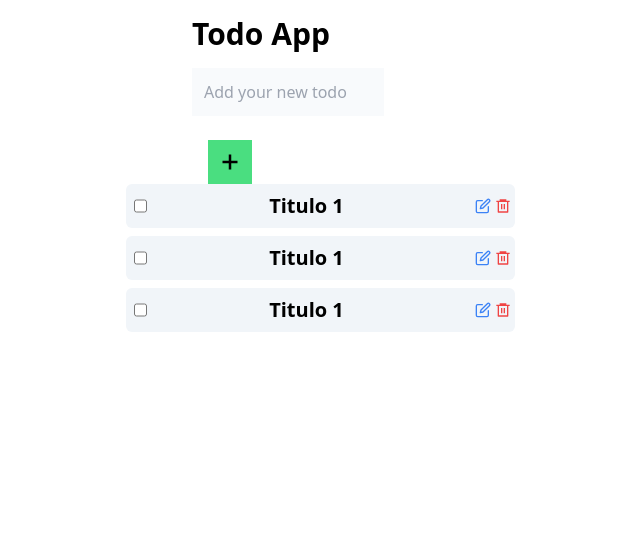
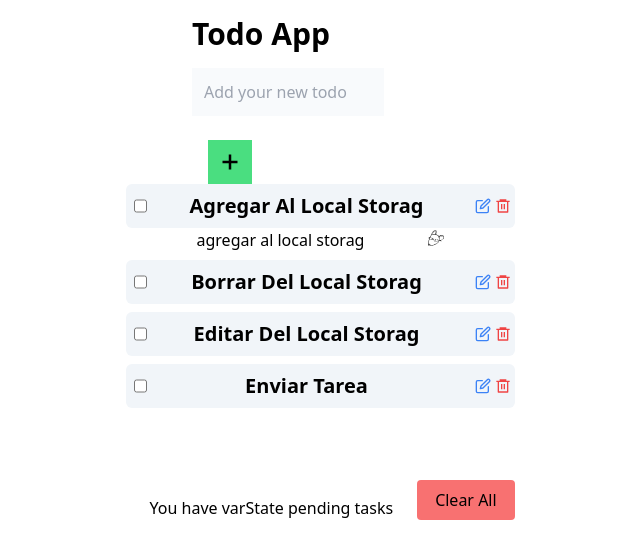
Before and after one commit to Jnajera0430/react-fazt, a React (Vite) app: page / in a window 1280 px wide. Both pictures are taken after a click on the button 798 px from the left and 206 px from the top of the page. Shown: the top 558 px of the page, without its empty margins (320-960 px from the left). Built offline with nearby package versions, Linux system fonts and the light colour scheme.

Commit message:
lista sin el local storag

```diff
--- a/src/components/TaskCard.jsx
+++ b/src/components/TaskCard.jsx
@@ -1,12 +1,17 @@
-import { useContext,useState } from "react";
+import { useContext, useState } from "react";
 import { TaskContext } from "../context/TaskContext";
 import { RiDeleteBin6Line } from "react-icons/ri";
+import { SiEditorconfig } from "react-icons/si";
 import { FiEdit } from "react-icons/fi";
-import '../index.css'
+import "../index.css";
 function TaskCard({ task }) {
-  const { tasks, deleteTask, editTask } = useContext(TaskContext);
+  const { deleteTask, editTask } = useContext(TaskContext);
   const [estado, setEstado] = useState(false);
+  const [form, setForm] = useState(false);
   const [clase, setClase] = useState("label");
+  const [value, setValue] = useState('');
+
+
 
   const checkBox = (e) => {
     if (estado) {
@@ -19,19 +24,25 @@ function TaskCard({ task }) {
   };
 
   return (
+    <div>
       <div className="bg-slate-100 w-full p-2 rounded-md flex " id={clase}>
-
         <input
           type="checkbox"
           name="check"
           checked={estado}
-        onChange={ checkBox }
+          onChange={checkBox}
         />
         <h1 className="text-xl font-bold w-80 capitalize">{task.title}</h1>
         <div className="w-10 flex">
           <button
             className="text-blue-500  pl-2 py-1 rounded-md  hover:text-blue-300"
-          onClick={() => editTask(task.id)}
+            onClick={() => {
+              if (!form) {
+                setForm(true);
+              } else {
+                setForm(false);
+              }
+            }}
           >
             <FiEdit />
           </button>
@@ -43,6 +54,24 @@ function TaskCard({ task }) {
           </button>
         </div>
       </div>
+
+      <div id="form">
+        {form ? (
+          <form action="" >
+            <input type="text" defaultValue={task.title} onChange={(e)=>{
+              setValue(e.target.value);
+            }}/>
+            <button type="submit" onClick={(e)=>{
+            e.preventDefault();
+            editTask(task.id, value,task.title)
+            setForm(false)
+            }}><SiEditorconfig/></button>
+          </form>
+        ) : (
+          ""
+        )}
+      </div>
+    </div>
   );
 }
 
--- a/src/components/TaskForm.jsx
+++ b/src/components/TaskForm.jsx
@@ -27,7 +27,6 @@ function TaskForm() {
                 autoFocus
                 className="bg-slate-50 p-3 w-9/12 mb-2"
             />
-
             <button className="bg-green-400 text-xl mx-4 px-3 py-3 round-md mt-4 hover:bg-green-300"  type="submit"><GoPlus/></button>
         </form>
     </div>
--- a/src/components/TaskList.jsx
+++ b/src/components/TaskList.jsx
@@ -8,10 +8,15 @@ function TaskList() {
   }
 
   return (
-    <div  className='grid justify-center max-w-full grid-rows-4 text-center gap-2'>
+    <div  className='grid justify-center max-w-full text-center gap-2'>
       {tasks.map((task) => (
         <TaskCard key={task.id} task = {task} />
       ))}
+      <div className='flex flex-row w-full justify-between pt-16'>
+        <p className='float-left pt-4 w-3/4'>You have varState pending tasks</p>
+        <button type="submit" className='bg-red-400 hover:bg-red-300 w-1/4 b h-10 rounded'>Clear All</button>
+      </div>
+
     </div>
   );
 }
--- a/src/context/TaskContext.jsx
+++ b/src/context/TaskContext.jsx
@@ -3,38 +3,42 @@ import { tasks as data } from "../data/tasks";
 export const TaskContext = createContext();
 
 export function TaskContextProvider(props) {
-  const [tasks, setTask] = useState([]);
-
+  const [tasks, setTask] = useState(data);
   const createTask = (task) => {
     setTask([
       ...tasks,
       {
+        id: tasks.length,
         title: task.title,
-        id: tasks.length,
-        estado: false,
       },
     ]);
   };
 
+  const deleteTask = (taskId) => {
+    setTask(tasks.filter((task) => task.id !== taskId));
+  };
+  const editTask = (taskId, value, valueA ) => {
+    if (value.length === 0) {
+      tasks.map((task)=>{
+        if (task.id === taskId) {
+          task.title = valueA;
+        }
+      })
+    }else{
+      tasks.map((task)=>{
+        if (task.id === taskId) {
+          task.title = value;
+        }
+      })
+    }
+
+  };
   useEffect(() => {
     setTask(data);
   }, []);
+  useEffect(()=>{
 
-  const deleteTask = (taskId) => {
-    setTask(tasks.filter((task) => task.id !== taskId));
-  };
-  const editTask = (taskId) => {
-    tasks.filter((task, index) =>{
-      if (task.id === taskId) {
-        console.log(taskId);
-       console.log(task.title)
-      }
-
-    } );
-  };
-
-
-
+  })
   return (
     <TaskContext.Provider
       value={{
--- a/src/data/tasks.js
+++ b/src/data/tasks.js
@@ -1,17 +1,22 @@
 export const tasks = [
     {
         id: 0,
-        title: "titulo 1",
-        estado: false
+        title: "agregar al local storag",
+
     },
     {
         id: 1,
-        title: "titulo 1",
-        estado: false
+        title: "borrar del local storag",
+
     },
     {
         id: 2,
-        title: "titulo 1",
-        estado: false
+        title: "editar del local storag",
+
+    },
+    {
+        id: 3,
+        title: "enviar tarea",
+
     }
 ]
```
Lines whose indentation alone changed are shown as unchanged.
